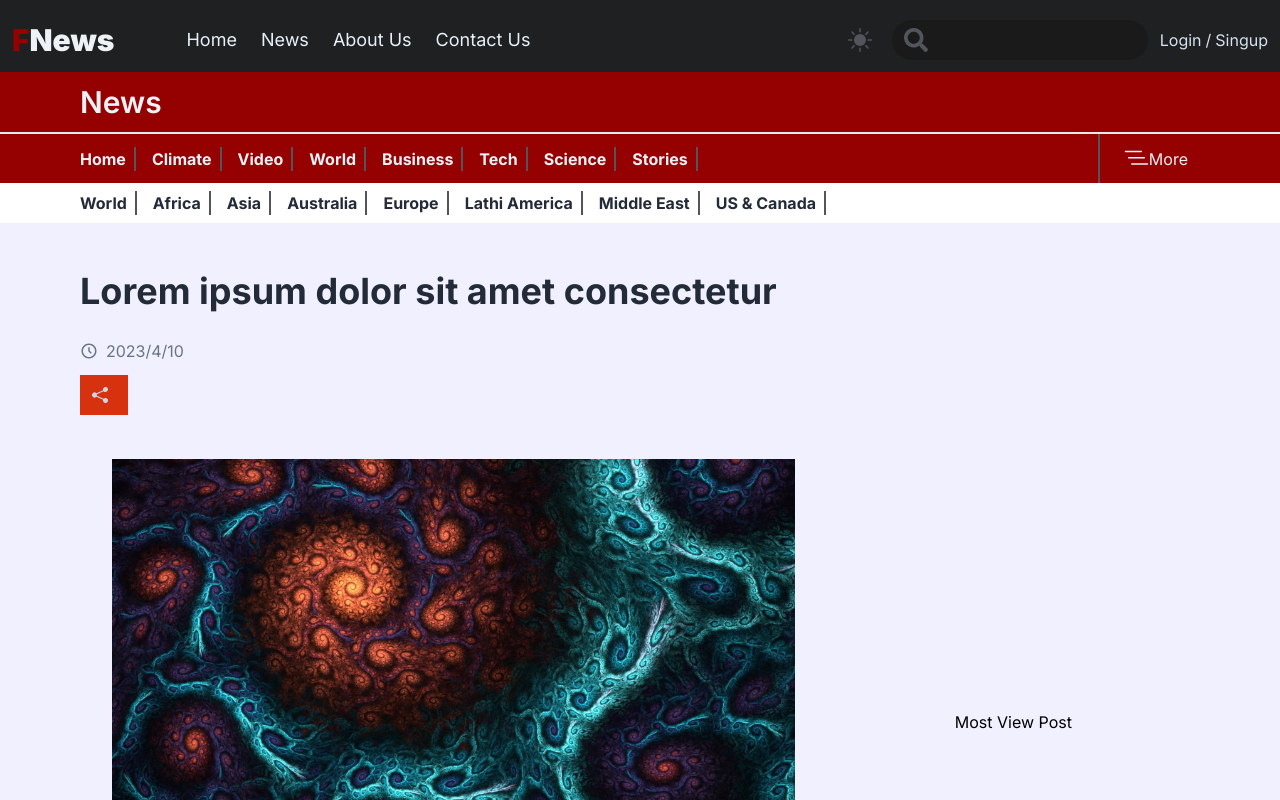
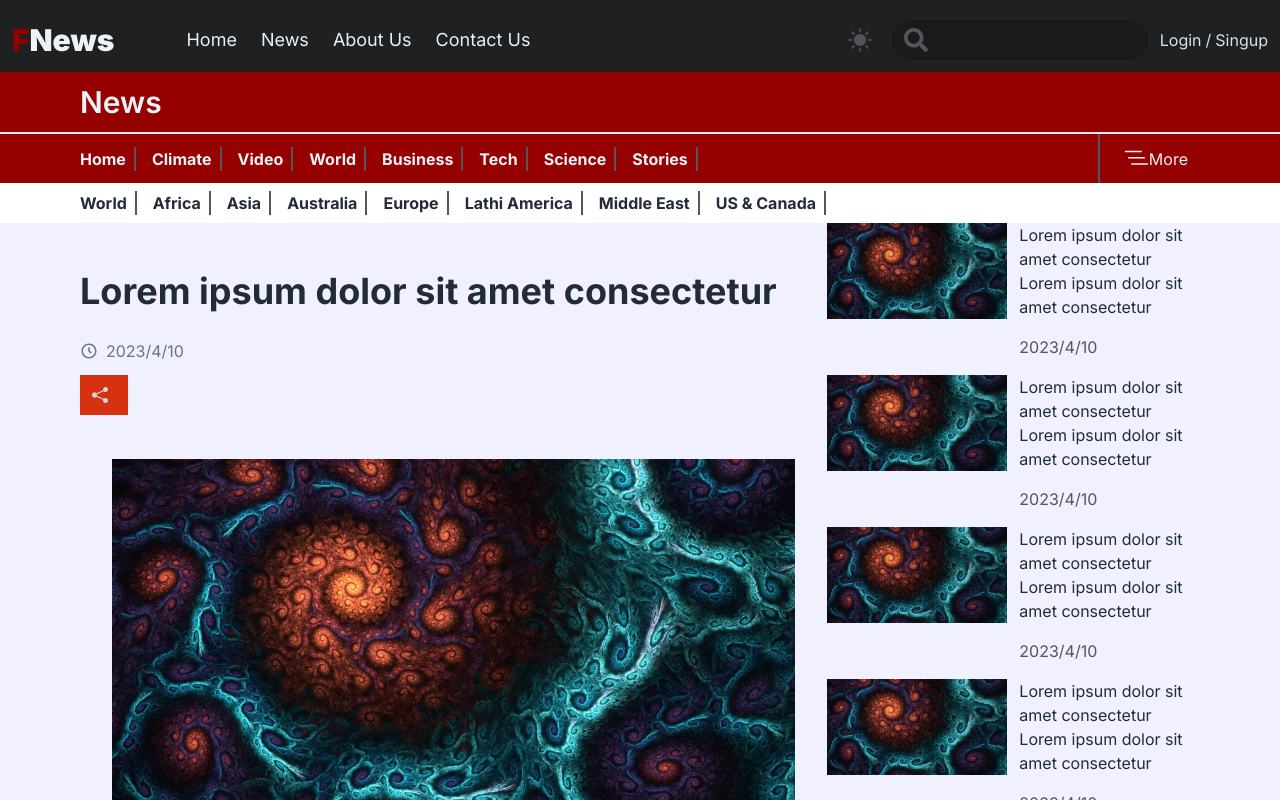
Before and after one commit to sdy2000/f-news, a React (Create React App) app: page /news/1 in a window 1280 px wide. Shown: the top 800 px of the page. Built offline with nearby package versions, Linux system fonts and the light colour scheme.

Commit message:
Create RecentNewsCard and updateNewsDetails

```diff
--- /dev/null
+++ b/src/components/card/RecentNewsCard.jsx
@@ -0,0 +1,23 @@
+import React from 'react'
+
+const RecentNewsCard = ({ news }) => {
+    return (
+        <div className='grid grid-cols-5 xl:grid-cols-6 justify-start items-start gap-3'>
+            <img
+                className='col-span-2 xl:col-span-3 w-full h-24 object-cover'
+                src={`/assets/img/${news.image}`}
+                alt={news.title}
+            />
+            <div className='col-span-3 flex flex-col justify-start items-start'>
+                <h4 className='text-p col-span-3'>
+                    {news.title}
+                </h4>
+                <sapn className='text-t mt-4'>
+                    {news.createDate}
+                </sapn>
+            </div>
+        </div>
+    )
+}
+
+export default RecentNewsCard
--- a/src/components/index.js
+++ b/src/components/index.js
@@ -23,6 +23,8 @@ export { default as LastestVideoNews } from './card/LastestVideoNews'
 export { default as VideoNewsCard } from './card/VideoNewsCard'
 export { default as SocialBox } from './card/SocialBox'
 export { default as XsNewsCard } from './card/XsNewsCard'
+// // Card // //
+export { default as RecentNewsCard } from './card/RecentNewsCard'
 
 
 // // // // Scroll Bar // // // //
--- a/src/pages/home/NewsDetails.jsx
+++ b/src/pages/home/NewsDetails.jsx
@@ -1,5 +1,5 @@
 import React from 'react'
-import { PostDetailBar } from '../../components'
+import { PostDetailBar, RecentNewsCard } from '../../components'
 import { PostDetail } from '../../parts'
 
 const news = {
@@ -10,10 +10,90 @@ const news = {
     category: 'lorem',
     createDate: '2023/4/10',
     authorName: 'sajad.Dy',
-    shortDescription:' Lorem ipsum dolor, sit amet consectetur adipisicing elit. Vel, a quod.',
-    description: '<div><h1>The Second Example</h1><p>The <strong>rat</strong> hates the <strong>cat</strong></p><p><i>This is something special</i></p><hr/><div><img src="http://localhost:3000/assets/img/img1.jpg" width="500"/></div> <hr/><h4>Just Another Heading</h4></div>',
+    shortDescription: ' Lorem ipsum dolor, sit amet consectetur adipisicing elit. Vel, a quod.',
+    description: '<div><h1>The Second Example</h1><p>The <strong>rat</strong> hates the <strong>cat</strong></p><p><i>This is something special</i></p><hr/><div><img src="http://localhost:3000/assets/img/img1.jpg" width="500"/></div> <hr/><h4>Just Another Heading</h4></div><div><h1>The Second Example</h1><p>The <strong>rat</strong> hates the <strong>cat</strong></p><p><i>This is something special</i></p><hr/><div></div> <hr/><h4>Just Another Heading</h4></div><div><h1>The Second Example</h1><p>The <strong>rat</strong> hates the <strong>cat</strong></p><p><i>This is something special</i></p><hr/><div></div> <hr/><h4>Just Another Heading</h4></div><div><h1>The Second Example</h1><p>The <strong>rat</strong> hates the <strong>cat</strong></p><p><i>This is something special</i></p><hr/><div><img src="http://localhost:3000/assets/img/img1.jpg" width="500"/></div> <hr/><h4>Just Another Heading</h4></div><div><h1>The Second Example</h1><p>The <strong>rat</strong> hates the <strong>cat</strong></p><p><i>This is something special</i></p><hr/><div></div> <hr/><h4>Just Another Heading</h4></div><div><h1>The Second Example</h1><p>The <strong>rat</strong> hates the <strong>cat</strong></p><p><i>This is something special</i></p><hr/><div></div> <hr/><h4>Just Another Heading</h4></div>',
 }
 
+// const topStores = [
+//     {
+//         newsId: 1,
+//         title: 'Lorem ipsum dolor sit amet consectetur',
+//         createDate: '2023/4/10',,
+//     },
+//     {
+//         newsId: 2,
+//         title: 'Lorem ipsum dolor sit amet consectetur',
+//         createDate: '2023/4/10',,
+//     },
+//     {
+//         newsId: 3,
+//         title: 'Lorem ipsum dolor sit amet consectetur',
+//         createDate: '2023/4/10',,
+//     },
+// ]
+
+const recentNews = [
+    {
+        newsId: 1,
+        title: 'Lorem ipsum dolor sit amet consectetur Lorem ipsum dolor sit amet consectetur',
+        image: 'wallpaperflare.com_wallpaper (22).jpg',
+        createDate: '2023/4/10',
+    },
+    {
+        newsId: 2,
+        title: 'Lorem ipsum dolor sit amet consectetur Lorem ipsum dolor sit amet consectetur',
+        image: 'wallpaperflare.com_wallpaper (22).jpg',
+        createDate: '2023/4/10',
+    },
+    {
+        newsId: 3,
+        title: 'Lorem ipsum dolor sit amet consectetur Lorem ipsum dolor sit amet consectetur',
+        image: 'wallpaperflare.com_wallpaper (22).jpg',
+        createDate: '2023/4/10',
+    },
+    {
+        newsId: 4,
+        title: 'Lorem ipsum dolor sit amet consectetur Lorem ipsum dolor sit amet consectetur',
+        image: 'wallpaperflare.com_wallpaper (22).jpg',
+        createDate: '2023/4/10',
+    },
+    {
+        newsId: 5,
+        title: 'Lorem ipsum dolor sit amet consectetur Lorem ipsum dolor sit amet consectetur',
+        image: 'wallpaperflare.com_wallpaper (22).jpg',
+        createDate: '2023/4/10',
+    },
+    {
+        newsId: 6,
+        title: 'Lorem ipsum dolor sit amet consectetur Lorem ipsum dolor sit amet consectetur',
+        image: 'wallpaperflare.com_wallpaper (22).jpg',
+        createDate: '2023/4/10',
+    },
+    {
+        newsId: 7,
+        title: 'Lorem ipsum dolor sit amet consectetur Lorem ipsum dolor sit amet consectetur',
+        image: 'wallpaperflare.com_wallpaper (22).jpg',
+        createDate: '2023/4/10',
+    },
+    {
+        newsId: 8,
+        title: 'Lorem ipsum dolor sit amet consectetur Lorem ipsum dolor sit amet consectetur',
+        image: 'wallpaperflare.com_wallpaper (22).jpg',
+        createDate: '2023/4/10',
+    },
+    {
+        newsId: 9,
+        title: 'Lorem ipsum dolor sit amet consectetur Lorem ipsum dolor sit amet consectetur',
+        image: 'wallpaperflare.com_wallpaper (22).jpg',
+        createDate: '2023/4/10',
+    },
+    {
+        newsId: 10,
+        title: 'Lorem ipsum dolor sit amet consectetur Lorem ipsum dolor sit amet consectetur',
+        image: 'wallpaperflare.com_wallpaper (22).jpg',
+        createDate: '2023/4/10',
+    },
+]
 
 const NewsDetails = () => {
     return (
@@ -25,8 +105,18 @@ const NewsDetails = () => {
                         <PostDetail news={news} />
                     </div>
 
-                    <div className='col-span-1 flex flex-col justify-center items-center'>
-                        Most View Post
+                    <div className='col-span-1 flex flex-col  items-center gap-4'>
+                        {/* {
+                            topStores.map(story => (
+                                <RecentNewsCard news={news} />
+                            ))
+                        } */}
+
+                        {
+                            recentNews.map(news => (
+                                <RecentNewsCard news={news} />
+                            ))
+                        }
                     </div>
                 </div>
 
```
